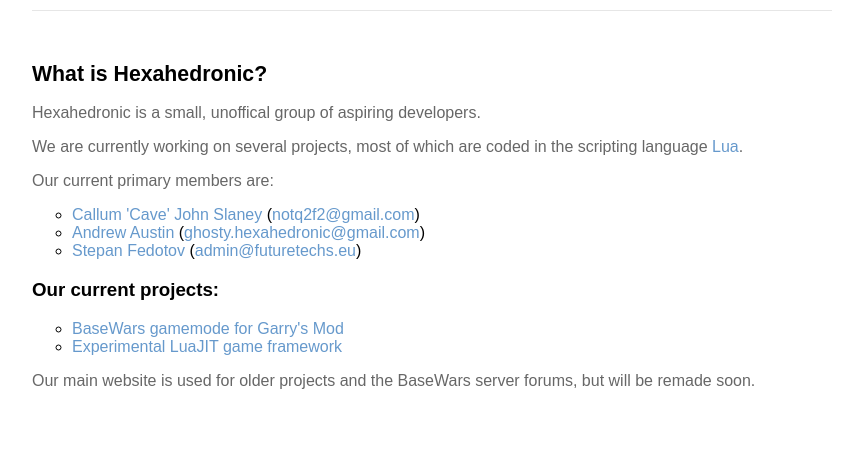
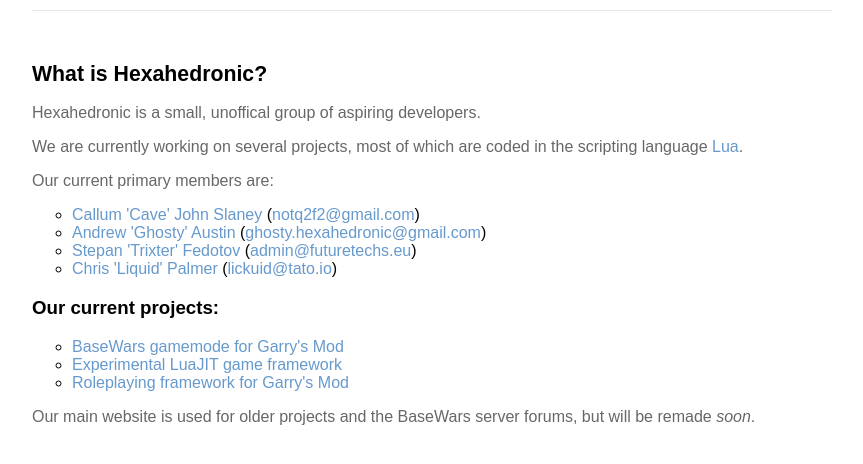
Before and after one commit to Hexahedronic/Hexahedronic.github.io, a plain HTML site: page index.html in a window 1280 px wide. Shown: the part 182-646 px from the top of the page, without its empty margins (208-1071 px from the left). Drawn offline with nearby package versions, Linux system fonts and the light colour scheme.

Commit message:
Added new projects

```diff
--- a/index.html
+++ b/index.html
@@ -51,20 +51,23 @@
 
 		<p>Our current primary members are:</p>
 		<ul>
-		<li><a href="https://github.com/CaveeJohnson/" target="_blank">Callum 'Cave' John Slaney</a> (<email value="notq2f2@gmail.com"></email>)</li>
-		<li><a href="https://github.com/TrenchFroast/" target="_blank">Andrew Austin</a> (<email value="ghosty.hexahedronic@gmail.com"/></email>)</li>
-		<li><a href="https://github.com/SteppuFIN/" target="_blank">Stepan Fedotov</a> (<email value="admin@futuretechs.eu"/></email>)</a></li>
+		<li><a href="https://github.com/CaveeJohnson/" 	target="_blank">Callum 'Cave' John Slaney</a> (<email value="notq2f2@gmail.com"></email>)</li>
+		<li><a href="https://github.com/TrenchFroast/" 	target="_blank">Andrew 'Ghosty' Austin</a> (<email value="ghosty.hexahedronic@gmail.com"/></email>)</li>
+		<li><a href="https://github.com/SteppuFIN/" 	target="_blank">Stepan 'Trixter' Fedotov</a> (<email value="admin@futuretechs.eu"/></email>)</a></li>
+		<li><a href="https://github.com/Liquidsocks" 	target="_blank">Chris 'Liquid' Palmer </a> (<email value="lickuid@tato.io"/></email>)</a></li>
+
 		</ul>
 
 		<h3>
 			Our current projects:
 		</h3>
 		<ul>
-		<li><a href="https://github.com/hexahedronic/basewars" target="_blank">BaseWars gamemode for Garry's Mod</a></li>
-		<li><a href="https://github.com/hexahedronic/luahexed" target="_blank">Experimental LuaJIT game framework</a></li>
+		<li><a href="https://github.com/hexahedronic/basewars" 	target="_blank">BaseWars gamemode for Garry's Mod</a></li>
+		<li><a href="https://github.com/hexahedronic/luahexed" 	target="_blank">Experimental LuaJIT game framework</a></li>
+		<li><a href="https://github.com/hexahedronic/arista" 	target="_blank">Roleplaying framework for Garry's Mod</a></li>
 		</ul>
 
-		<p>Our main website is used for older projects and the BaseWars server forums, but will be remade soon.</p>
+		<p>Our main website is used for older projects and the BaseWars server forums, but will be remade <i>soon</i>.</p>
 	</div>
 </body>
 
```
